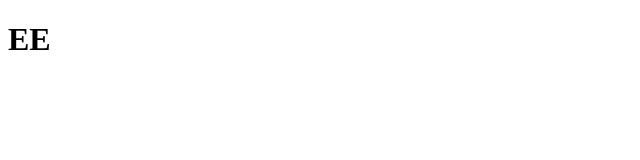
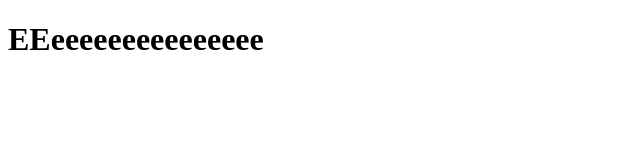
Before and after one commit to leelavathi19/shree, a plain HTML site: page index.html in a window 1280 px wide. Shown: the whole page, without its empty margins (0-640 px from the left). Drawn offline with Linux system fonts and the light colour scheme.

Commit message:
shrreeeeeeeeeeeeettttt

```diff
--- a/index.html
+++ b/index.html
@@ -7,6 +7,6 @@
     <title>Document</title>
 </head>
 <body>
-    <h1>EE</h1>
+    <h1>EEeeeeeeeeeeeeeee</h1>
 </body>
 </html>
```
